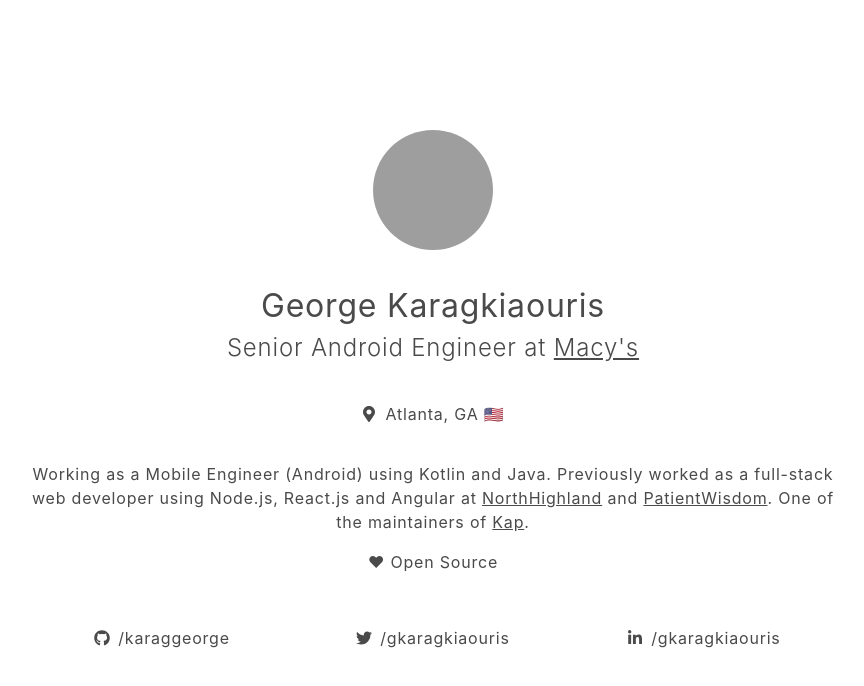
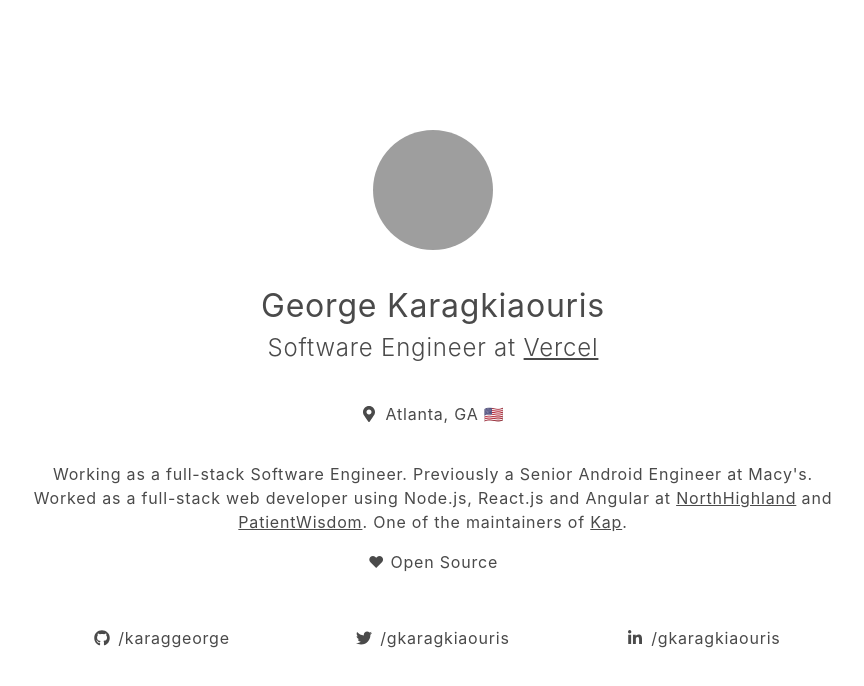
Before and after one commit to karaggeorge/gkaragkiaouris, a Next.js app: page / in a window 1280 px wide. Shown: the top 686 px of the page, without its empty margins (207-1071 px from the left). Built offline with nearby package versions, Linux system fonts and the light colour scheme; grey boxes are pictures that could not be loaded.

Commit message:
Update index.tsx

```diff
--- a/pages/index.tsx
+++ b/pages/index.tsx
@@ -14,12 +14,12 @@
     <section className="profile">
       <img src="/static/profile.png" alt="profile picture"/>
       <h1>George Karagkiaouris</h1>
-      <h2>Senior Android Engineer at <a href="http://www.macys.com/" target="_blank" rel="noopener">Macy's</a></h2>
+      <h2>Software Engineer at <a href="http://vercel.com/" target="_blank" rel="noopener">Vercel</a></h2>
       <div className="location"><div className="icon"><FaMapMarkerAlt/></div>Atlanta, GA 🇺🇸</div>
       {/* <div className="email"><div className="icon"><FaEnvelope/></div>gkaragkiaouris2@gmail.com</div> */}
       <p>
-        Working as a Mobile Engineer (Android) using Kotlin and Java.
-        Previously worked as a full-stack web developer using Node.js, React.js and Angular at <a href="https://www.northhighland.com/" target="_blank" rel="noopener">NorthHighland</a> and <a href="https://patientwisdom.com/" target="_blank" rel="noopener">PatientWisdom</a>.
+        Working as a full-stack Software Engineer.
+        Previously a Senior Android Engineer at Macy's. Worked as a full-stack web developer using Node.js, React.js and Angular at <a href="https://www.northhighland.com/" target="_blank" rel="noopener">NorthHighland</a> and <a href="https://patientwisdom.com/" target="_blank" rel="noopener">PatientWisdom</a>.
         One of the maintainers of <a href="https://github.com/wulkano/kap" target="_blank" rel="noopener">Kap</a>.
       </p>
       <p>♥ Open Source</p>
```
